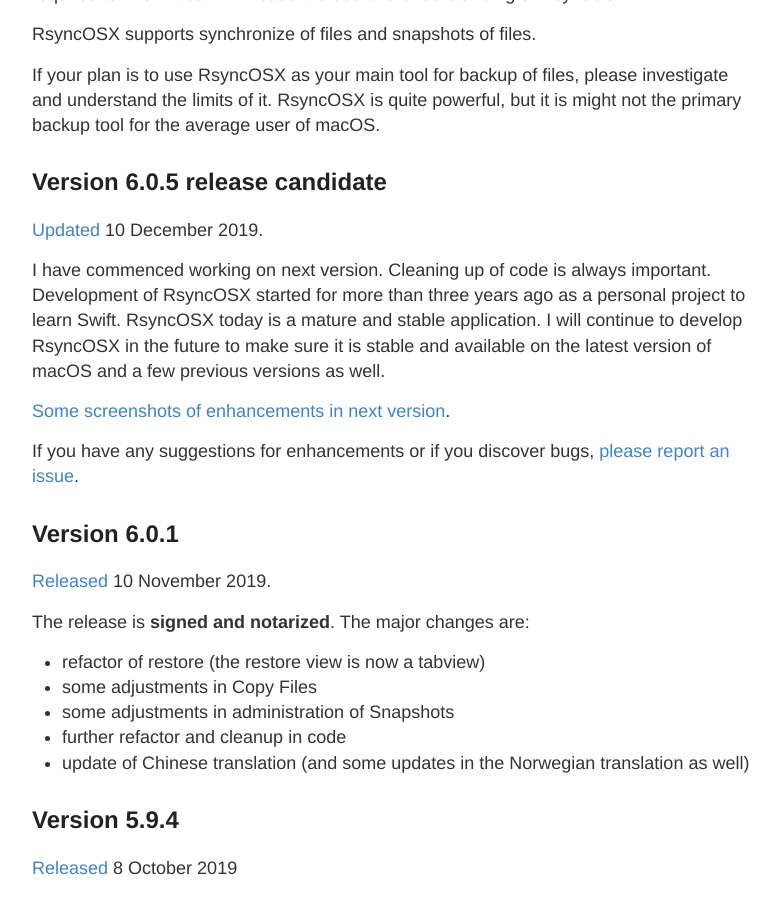
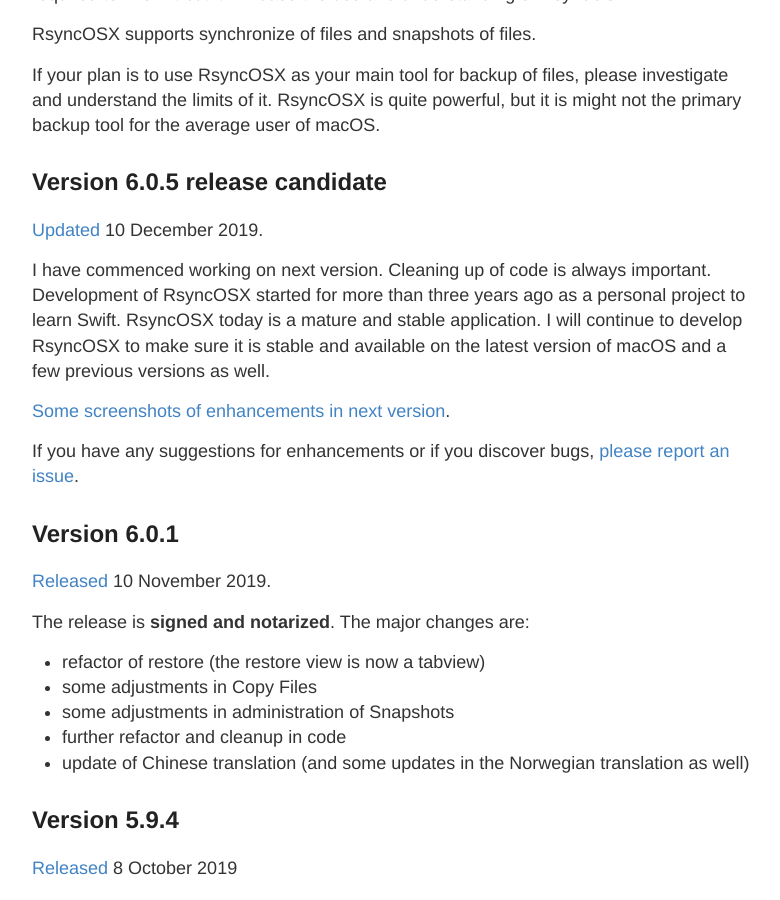
Before and after one commit to d2s/Documentation, a Jekyll site: the page built from _posts/2018-04-10-Changelog.md, in a window 1280 px wide and 900 px high, scrolled down 881 px. Shown: the whole window, without its empty margins (248-1028 px from the left). Built offline with Jekyll 4.4.1, drawn with Linux system fonts in a browser that asks for light colours.

Commit message:
Update 2018-04-10-Changelog.md

```diff
--- a/_posts/2018-04-10-Changelog.md
+++ b/_posts/2018-04-10-Changelog.md
@@ -25,7 +25,7 @@ If your plan is to use RsyncOSX as your main tool for backup of files, please in
 
 [Updated](https://github.com/rsyncOSX/RsyncOSX/releases/tag/v6.0.1) 10 December 2019.
 
-I have commenced working on next version. Cleaning up of code is always important. Development of RsyncOSX started for more than three years ago as a personal project to learn Swift. RsyncOSX today is a mature and stable application. I will continue to develop RsyncOSX in the future to make sure it is stable and available on the latest version of macOS and a few previous versions as well.
+I have commenced working on next version. Cleaning up of code is always important. Development of RsyncOSX started for more than three years ago as a personal project to learn Swift. RsyncOSX today is a mature and stable application. I will continue to develop RsyncOSX to make sure it is stable and available on the latest version of macOS and a few previous versions as well.
 
 [Some screenshots of enhancements in next version](/nextversion).
 
```
